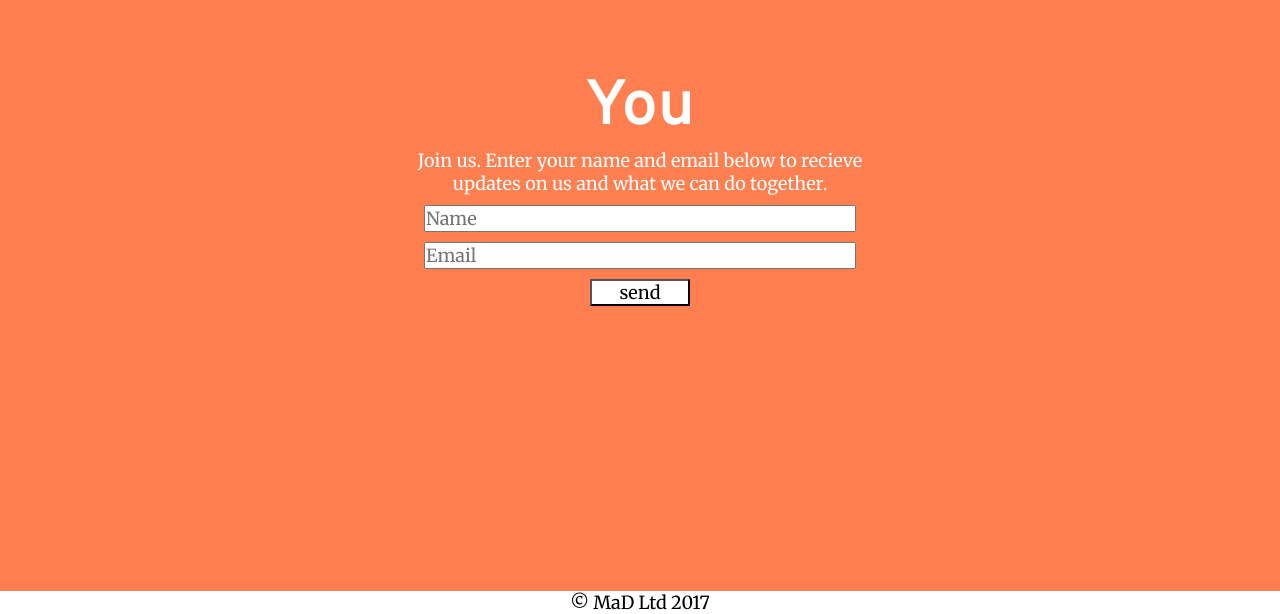
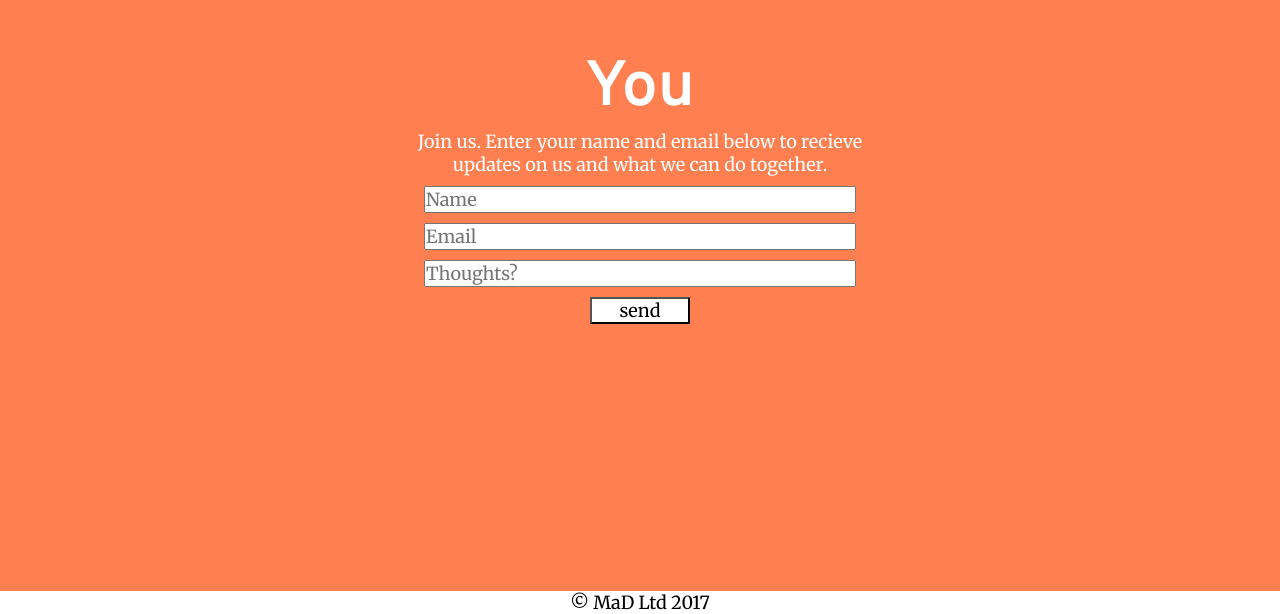
Before and after one commit to dominic-taylor/fin, a plain HTML site: page index.html in a window 1280 px wide. Shown: the part 1809-2423 px from the top of the page. Drawn offline with nearby package versions, Linux system fonts and the light colour scheme.

Commit message:
Added thoughts field to form

```diff
--- a/index.html
+++ b/index.html
@@ -43,6 +43,7 @@
       method="POST">
         <input type="text" name="name" placeholder="Name">
         <input type="email" name="_replyto" placeholder="Email">
+        <input type="text" name="_replyto" placeholder="Thoughts?">
         <input type="submit" value="send">
     </form>
     </div>
```
